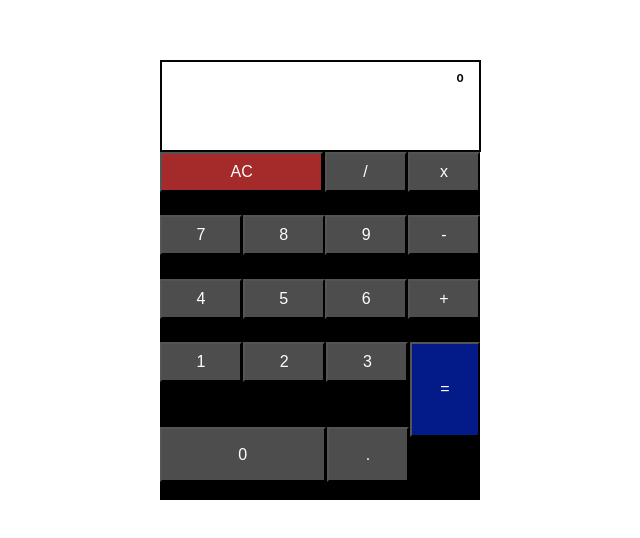
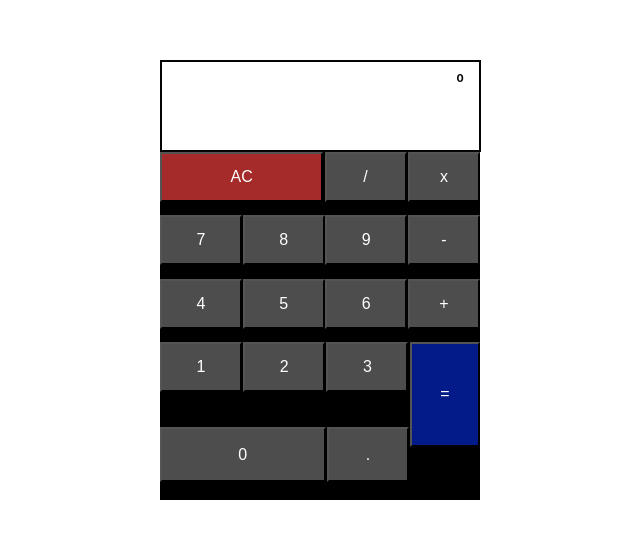
Before and after one commit to himanshu20163/react_calculator, a React (Create React App) app: page / in a window 1280 px wide. Shown: the part 120-658 px from the top of the page, without its empty margins (320-960 px from the left). Built offline with nearby package versions, Linux system fonts and the light colour scheme.

Commit message:
Update design.css

```diff
--- a/src/Component/design.css
+++ b/src/Component/design.css
@@ -36,7 +36,7 @@ button{
     color:white;
     background-color: #4d4d4d;
     font-size: 16px;
-    height:40px;
+    height:50px;
     width:72px;
 }
 .num{
@@ -46,7 +46,7 @@ button{
     color:white;
     background-color: #021b88;
     font-size: 16px;
-    height:95px;
+    height:105px;
     width:22%;
 }
 #AC{
```
